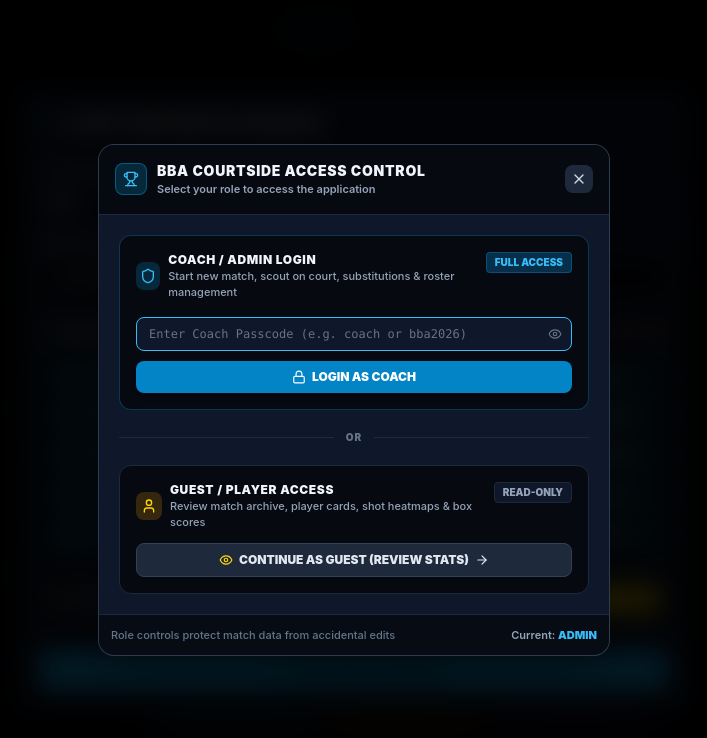
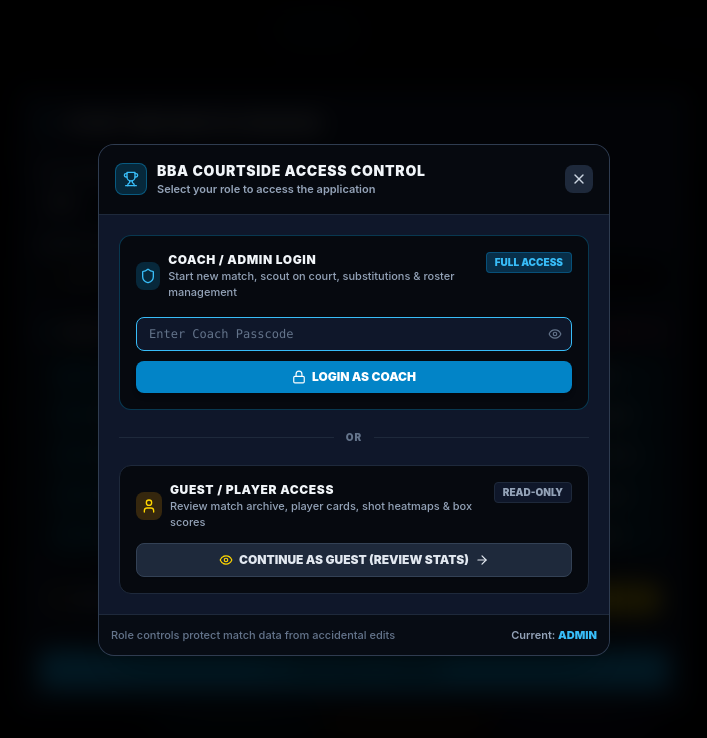
Before and after one commit to SmoSme/scouting-basket-app, a React (Vite) app: page / in a window 1280 px wide. Shown: the top 738 px of the page, without its empty margins (286-993 px from the left). Built offline with nearby package versions, Linux system fonts and the light colour scheme.

Commit message:
Fix: no tip passcode

```diff
--- a/src/components/AuthModal.jsx
+++ b/src/components/AuthModal.jsx
@@ -24,11 +24,11 @@ export default function AuthModal({
     const trimmed = passcode.trim();
 
     // Accept custom pin, default 'bba2026', or fallback 'coach'
-    if (trimmed === storedPin || trimmed.toLowerCase() === 'coach' || trimmed === 'bba2026') {
+    if (trimmed === storedPin || trimmed === 'bba2026') {
       onLogin('admin');
       setPasscode('');
     } else {
-      setError('Incorrect passcode. Try "coach" or "bba2026"');
+      setError('Incorrect passcode.');
     }
   };
 
@@ -99,7 +99,7 @@ export default function AuthModal({
                     setPasscode(e.target.value);
                     if (error) setError(null);
                   }}
-                  placeholder="Enter Coach Passcode (e.g. coach or bba2026)"
+                  placeholder="Enter Coach Passcode"
                   className="w-full bg-slate-900 border border-slate-700 focus:border-sky-400 text-slate-100 text-xs px-3 py-2 rounded-lg font-mono placeholder:text-slate-500 focus:outline-none pr-9"
                   autoFocus
                 />
```
